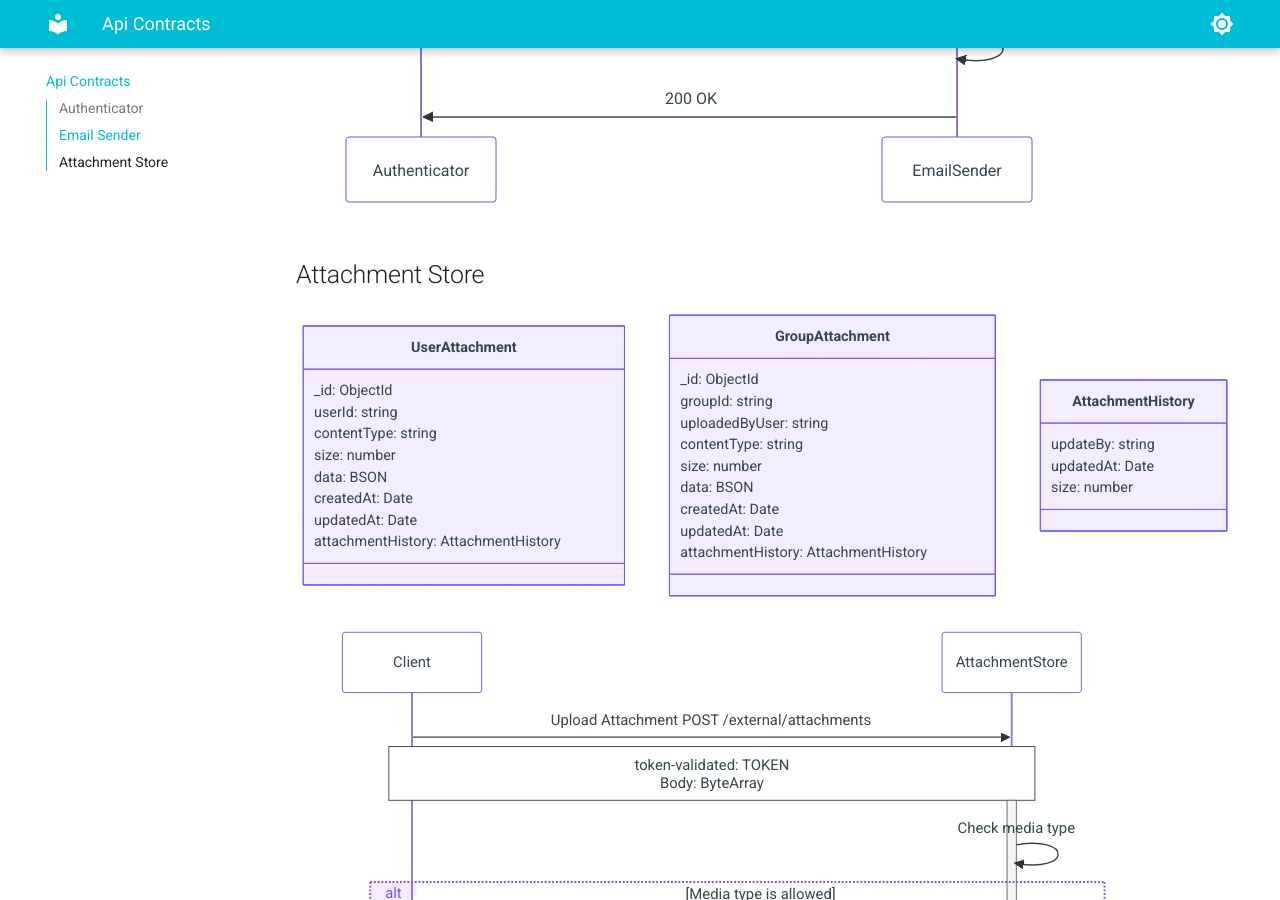
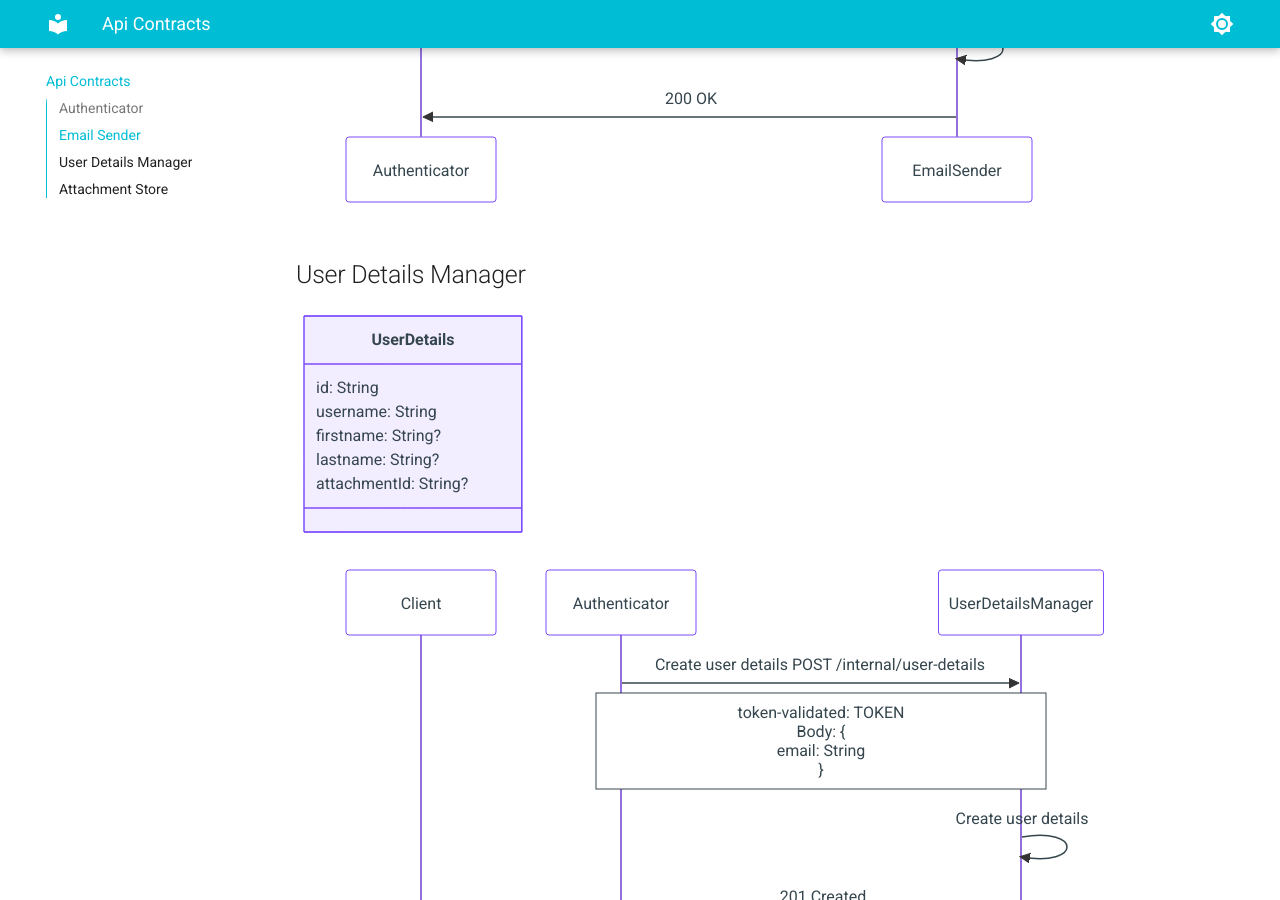
Before and after one commit to Group-Expense-Manager/gem-docs, an MkDocs documentation site: the page built from docs/contracts.md, in a window 1280 px wide and 900 px high, scrolled down 7781 px. Built offline with MkDocs 1.6.1 and Material for MkDocs 9.7.7, drawn with Linux system fonts in a browser that asks for light colours; part of the change alters nothing that is shown.

Commit message:
added User Details Manager contract

````diff
--- a/docs/contracts.md
+++ b/docs/contracts.md
@@ -193,6 +193,63 @@ sequenceDiagram
 
 ```
 
+## User Details Manager
+
+``` mermaid
+classDiagram
+
+class UserDetails {
+    id: String
+    username: String
+    firstname: String?
+    lastname: String?
+    attachmentId: String?
+}
+
+```
+
+``` mermaid
+sequenceDiagram
+
+    participant Client
+    participant Authenticator
+    participant UserDetailsManager
+
+    Authenticator->>UserDetailsManager: Create user details POST /internal/user-details
+    Note over Authenticator,UserDetailsManager: token-validated: TOKEN<br>Body: {<br>email: String <br>}
+    UserDetailsManager->>UserDetailsManager: Create user details
+    UserDetailsManager->>Authenticator: 201 Created
+
+    Client->>UserDetailsManager: Change user details PUT /external/user-details
+    Note over Client,UserDetailsManager: token-validated: TOKEN<br> Body: {<br>username: String <br>firstname: String? <br>lastname: String? <br>attachmentId: String?<br>}
+    UserDetailsManager->>UserDetailsManager: Validate body
+    alt Body is valid
+        UserDetailsManager->>UserDetailsManager: Change user details
+        UserDetailsManager->>Client: 200 OK
+    else Body is not valid
+        UserDetailsManager->>Client: 400 Bad Request
+    end
+
+
+    Client->>UserDetailsManager: get user details GET /external/user-details
+    Note over Client,UserDetailsManager: token-validated: TOKEN
+    UserDetailsManager->>UserDetailsManager: Get user details
+    UserDetailsManager->>Client: 200 OK
+    Note over Client,UserDetailsManager:<br> Body: {<br>username: String <br>firstname: String? <br>lastname: String? <br>attachmentId: String?<br>}
+
+    Client->>UserDetailsManager: get user details of group members GET /external/user-details/{group_id}
+    Note over Client,UserDetailsManager: token-validated: TOKEN
+    UserDetailsManager->>UserDetailsManager: Check if user is a group member
+    alt User is a group member
+        UserDetailsManager->>UserDetailsManager: Get user details of group members
+        UserDetailsManager->>Client: 200 OK
+        Note over Client,UserDetailsManager:<br> Body: List{ {<br>username: String <br>firstname: String? <br>lastname: String? <br>attachmentId: String?<br>}}
+    else User is not a group member
+        UserDetailsManager->>Client: 403 Forbidden
+    end
+
+```
+
 ## Attachment Store
 
 ``` mermaid
````
